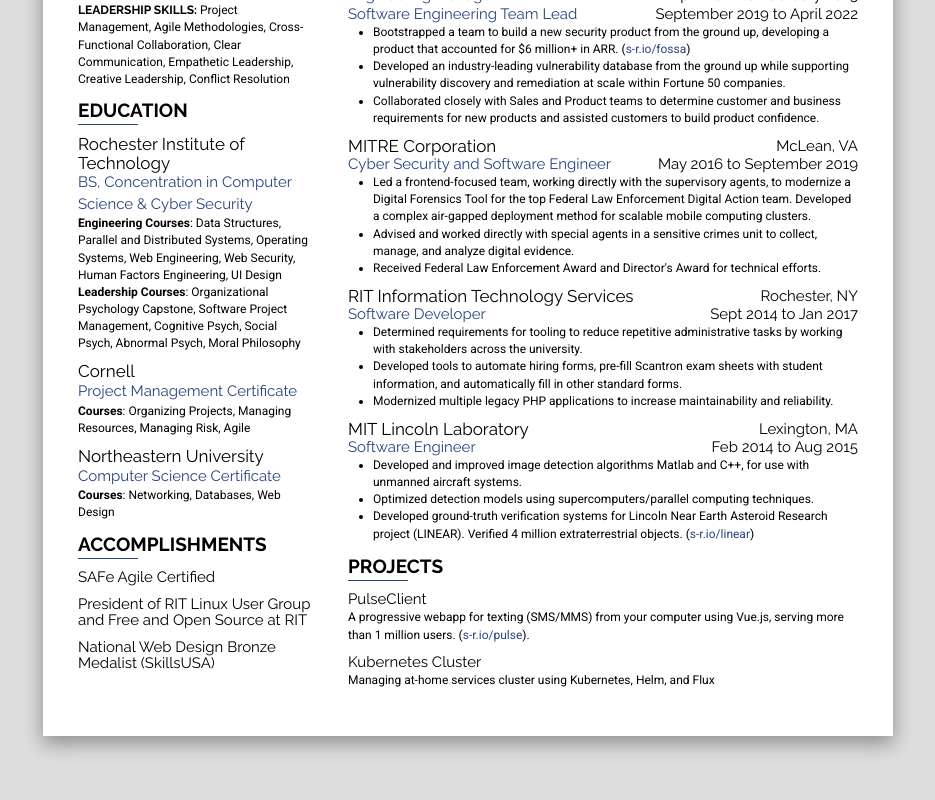
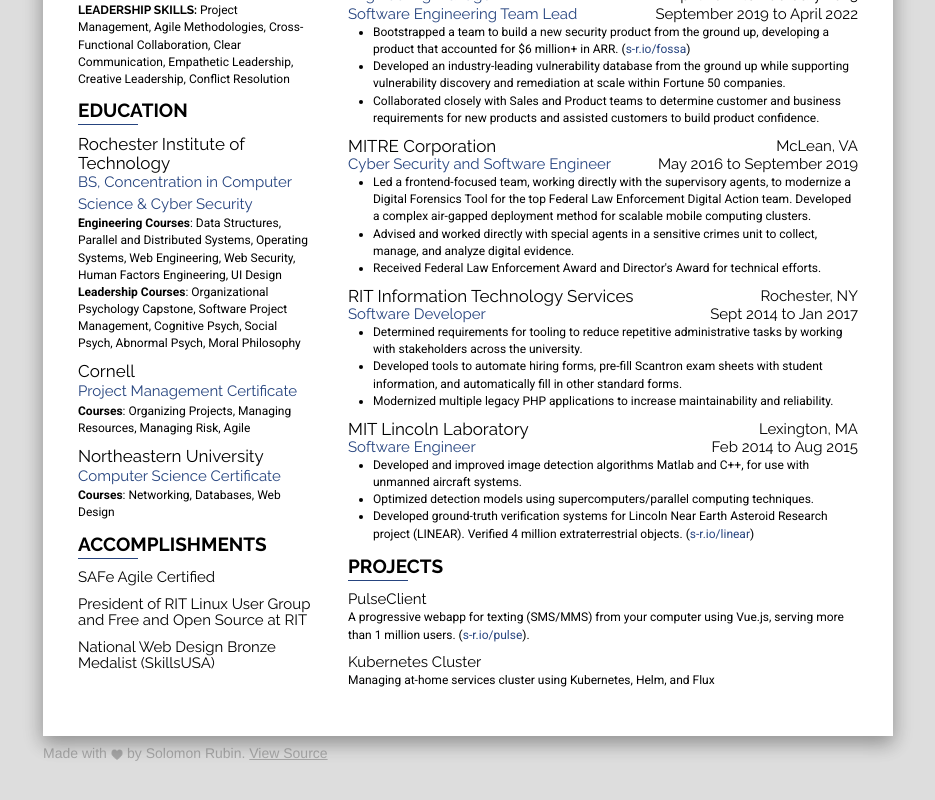
Before and after one commit to Serubin/Resume, a Next.js app: page / in a window 1280 px wide. Shown: the part 414-1214 px from the top of the page, without its empty margins (172-1107 px from the left). Built offline with nearby package versions, Linux system fonts and the light colour scheme.

Commit message:
Add cute footer

```diff
--- a/components/PageWrapper.tsx
+++ b/components/PageWrapper.tsx
@@ -12,6 +12,7 @@
           </div>
         </div>
       </div>
+      <div className="footer-content">Made with <span>♥️</span> by Solomon Rubin. <a href="https://s-r.io/resume-src" target="_blank">View Source</a></div>
     </div>
   );
 }
--- a/data/resume.yml
+++ b/data/resume.yml
@@ -69,7 +69,7 @@
           start: "September 2019"
           end: "April 2022"
           desc:
-            - "Bootstrapped a team to build a new security product from the ground up, developing a product that accounted for $6 million+ in ARR. (<a href=\"https://s-r.io/fossa\">s-r.io/fossa</a>)"
+            - "Bootstrapped a team to build a new security product from the ground up, developing a product that accounted for $6 million+ in ARR. (<a href=\"https://s-r.io/fossa\" target=\"_blank\">s-r.io/fossa</a>)"
             - "Developed an industry-leading vulnerability database from the ground up while supporting vulnerability discovery and remediation at scale within Fortune 50 companies."
             - "Collaborated closely with Sales and Product teams to determine customer and business requirements for new products and assisted customers to build product confidence."
     - company: "MITRE Corporation"
@@ -106,11 +106,11 @@
           desc:
             - "Developed and improved image detection algorithms Matlab and C++,  for use with unmanned aircraft systems."
             - "Optimized detection models using supercomputers/parallel computing techniques."
-            - "Developed ground-truth verification systems for Lincoln Near Earth Asteroid Research project (LINEAR). Verified 4 million extraterrestrial objects. (<a href=\"https://s-r.io/linear\">s-r.io/linear</a>)"
+            - "Developed ground-truth verification systems for Lincoln Near Earth Asteroid Research project (LINEAR). Verified 4 million extraterrestrial objects. (<a href=\"https://s-r.io/linear\" target=\"_blank\">s-r.io/linear</a>)"
 
   projects:
     - title: "PulseClient"
-      desc: "A progressive webapp for texting (SMS/MMS) from your computer using Vue.js, serving more than 1 million users. (<a href=\"https://s-r.io/pulse\">s-r.io/pulse</a>)."
+      desc: "A progressive webapp for texting (SMS/MMS) from your computer using Vue.js, serving more than 1 million users. (<a href=\"https://s-r.io/pulse\" target=\"_blank\">s-r.io/pulse</a>)."
     - title: "Kubernetes Cluster"
       desc: "Managing at-home services cluster using Kubernetes, Helm, and Flux"
 
--- a/public/styles/custom.css
+++ b/public/styles/custom.css
@@ -310,3 +310,28 @@
 .content-secondary-title {
   font-size: 15px;
 }
+
+.footer-content {
+  margin: -10px auto 20px;
+  width: 850px;
+
+  color: #a6a6a6;
+  line-height: 14px;
+}
+
+/* Emoji Graying */
+.footer-content span{
+  color: transparent;
+  text-shadow: 0 0 0 #a6a6a6;
+  font-size: 10px;
+  line-height: 14px;
+}
+
+.footer-content a {
+  color: #a6a6a6 !important;
+  text-decoration: underline;
+}
+
+.footer-content a:hover {
+  text-decoration: none;
+}
--- a/public/styles/print.css
+++ b/public/styles/print.css
@@ -420,4 +420,7 @@
   a[href]:after {
     content: "";
   }
+  .footer-content {
+    display: none;
+  }
 }
```
